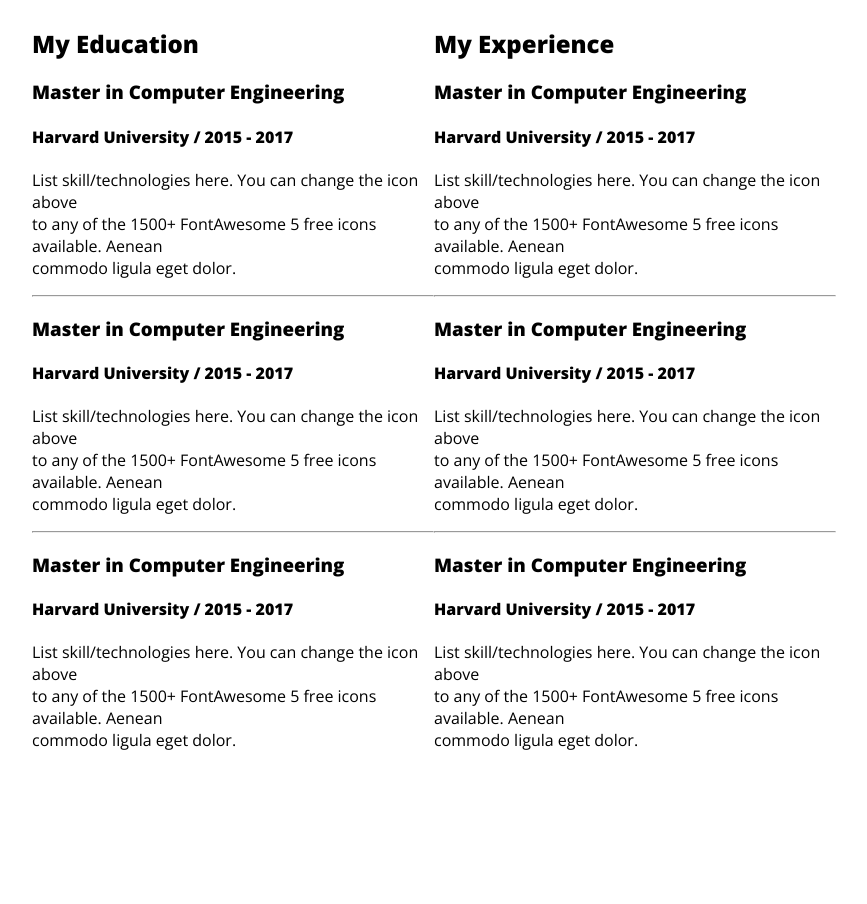
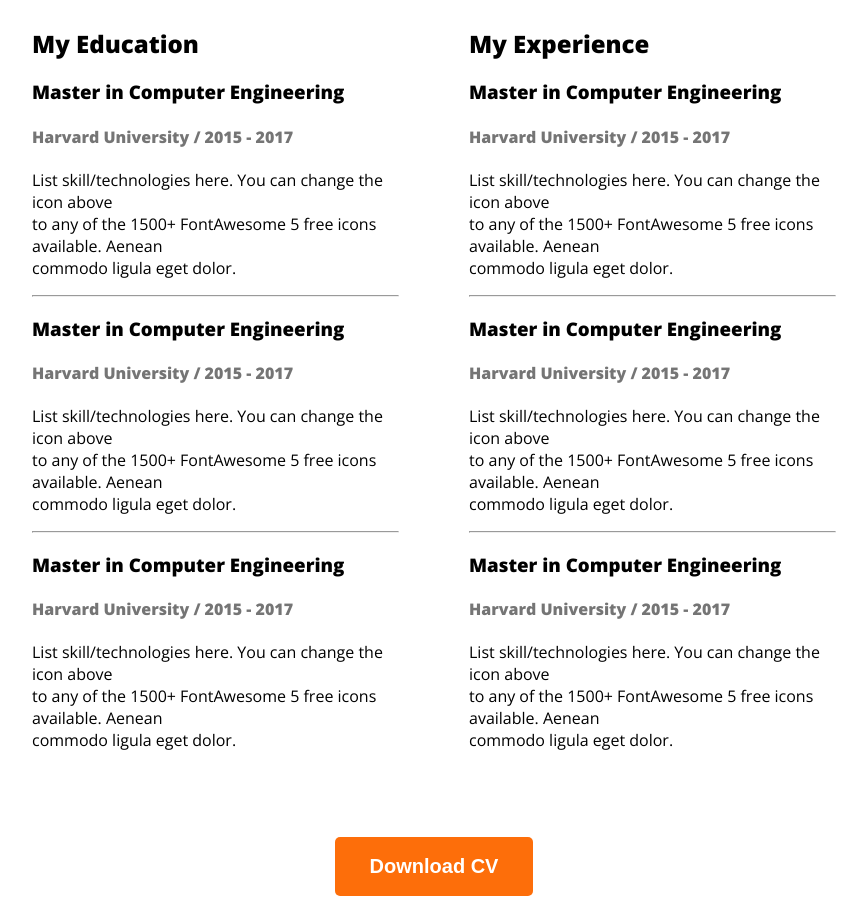
Before and after one commit to Tahsinmamun/web-developer-portfolio, a plain HTML site: page index.html in a window 1280 px wide. Shown: the part 1760-2664 px from the top of the page, without its empty margins (206-1073 px from the left). Before the commit the page ends 2535 px from the top, so only its background shows below. Drawn offline with nearby package versions, Linux system fonts and the light colour scheme.

Commit message:
finished the resume part

```diff
--- a/index.html
+++ b/index.html
@@ -180,6 +180,10 @@
                 </div>
             </div>
 
+            <div class="download-cv">
+                <button class="btn">Download CV</button>
+            </div>
+
 
 
         </section>
--- a/styles/portfolio.css
+++ b/styles/portfolio.css
@@ -230,4 +230,22 @@ body {
 .resume{
     display: flex;
     justify-content: space-evenly;
+    gap: 70px;
+
 }
+.resume-item-title-2{
+
+    color:  #757575;
+/* font-family: Open Sans; */
+/* font-size: 20px; */
+/* font-style: normal; */
+/* font-weight: 600; */
+/* line-height: normal; */
+
+}
+
+.download-cv{
+    text-align: center;
+    margin-top: 70px;
+
+}
```
